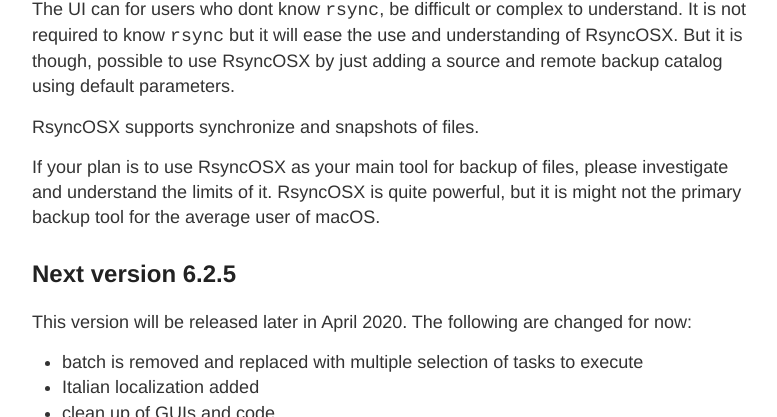
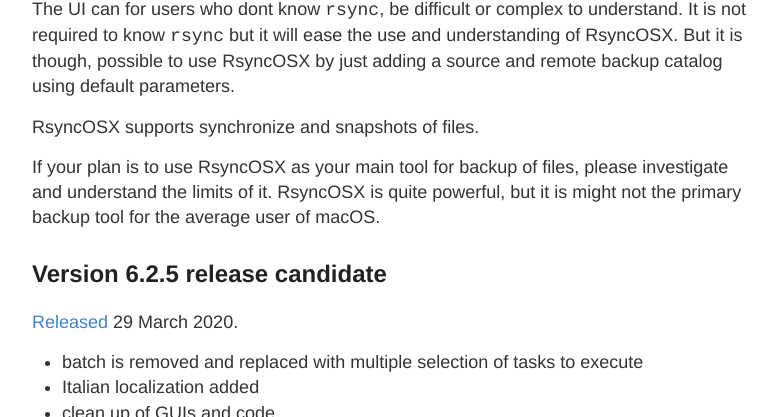
Before and after one commit to d2s/Documentation, a Jekyll site: the page built from _posts/2018-04-10-Changelog.md, in a window 1280 px wide and 900 px high, scrolled down 815 px, cut to the strip 0-417 px from the top of the window. Shown: the whole strip, without its empty margins (248-1025 px from the left). Built offline with Jekyll 4.4.1, drawn with Linux system fonts in a browser that asks for light colours.

Commit message:
Update 2018-04-10-Changelog.md

```diff
--- a/_posts/2018-04-10-Changelog.md
+++ b/_posts/2018-04-10-Changelog.md
@@ -21,9 +21,9 @@ RsyncOSX supports synchronize and snapshots of files.
 
 If your plan is to use RsyncOSX as your main tool for backup of files, please investigate and understand the limits of it. RsyncOSX is quite powerful, but it is might not the primary backup tool for the average user of macOS.
 
-## Next version 6.2.5
+## Version 6.2.5 release candidate
 
-This version will be released later in April 2020. The following are changed for now:
+[Released](https://github.com/rsyncOSX/RsyncOSX/releases/tag/v6.2.0) 29 March 2020.
 
 - batch is removed and replaced with multiple selection of tasks to execute
 - Italian localization added
```
